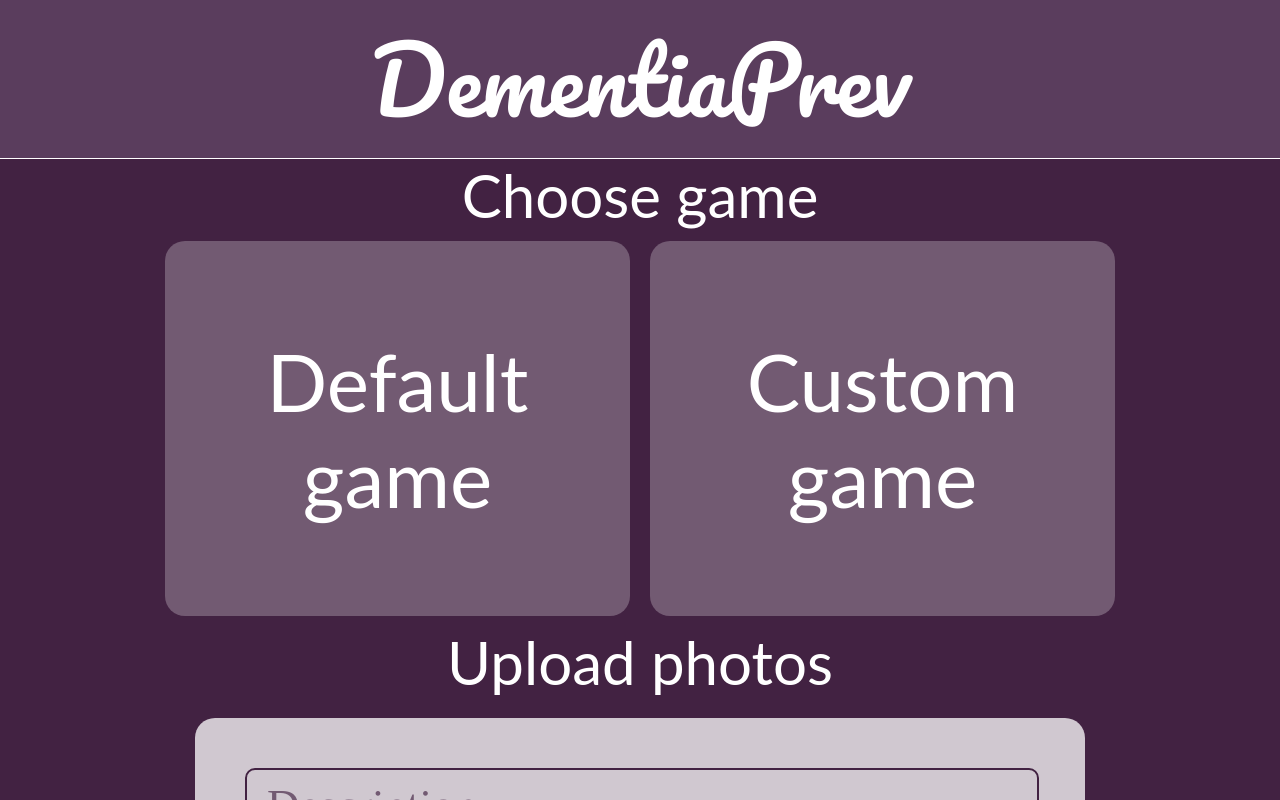
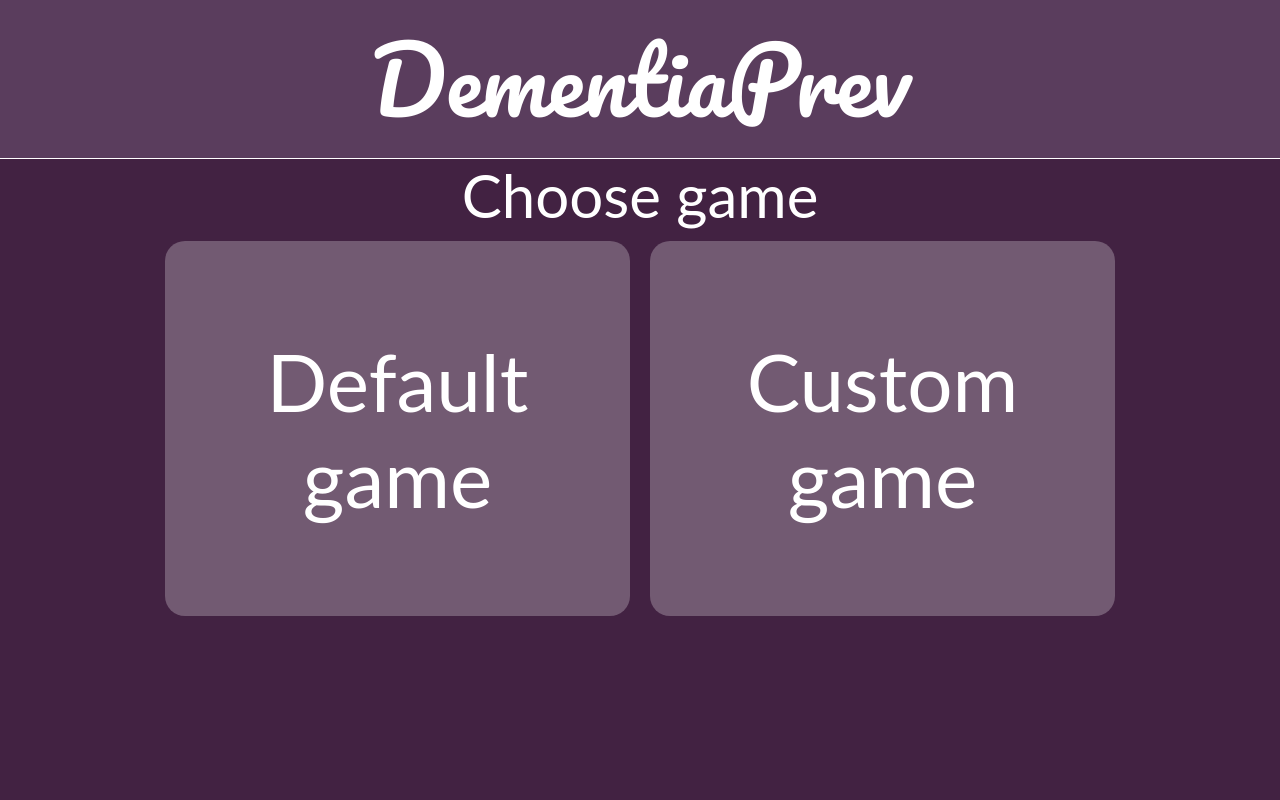
Before and after one commit to nkarinka001/dementia-prev, a React app: page /home in a window 1280 px wide. Shown: the top 800 px of the page. Built offline with nearby package versions, Linux system fonts and the light colour scheme.

Commit message:
added router

```diff
--- a/src/App.js
+++ b/src/App.js
@@ -2,15 +2,18 @@ import React, { Component } from 'react';
 import logo from './logo.svg';
 import styles from './App.module.scss';
 import Home from './components/Game/Home';
-import StartGame from './components/Game/StartGame';
-import { Switch, Route } from 'react-router-dom';
+import StartGame from './components/Game/StartGame/StartGame';
+import Guide from './components/Game/Guide/Guide';
+import { Switch, Route, Redirect } from 'react-router-dom';
 
 class App extends Component {
   render() {
     return (
       <Switch>
         <Route path='/home' component={Home} />
-        <Route path='/start-game' component={StartGame} />
+        <Route path='/start-game' render={() => {return(<Guide desc='Show this to your elderly friend' button='Start' />)}} />
+        <Route path='/create-game' render={() => {return(<StartGame title='Customize Game' left='Load existing game' right='Create new game' startGame={false}/>)}} />
+        <Route render={() => <Redirect to='/home' />} />
       </Switch>
     );
   }
--- a/src/components/Game/Guide/Guide.jsx
+++ b/src/components/Game/Guide/Guide.jsx
@@ -1,9 +1,14 @@
 import React from 'react';
 
 import styles from './Guide.module.scss';
+import style from '../Home/Home.module.scss';
+
+import Header from '../../Header/Header';
 
 function Guide(props) {
   return (
+    <div className={style['home-container']}>
+    <Header />
     <div className={styles['guide']}>
       <div>
         <div className={styles['guide-container']}>
@@ -16,6 +21,7 @@ function Guide(props) {
       </button>
       </div>
     </div>
+    </div>
   )
 }
 
--- a/src/components/Game/Home/Home.jsx
+++ b/src/components/Game/Home/Home.jsx
@@ -11,15 +11,15 @@ import EndGame from '../EndGame/EndGame';
 function Home() {
   return (
     <div className={styles['home-container']}>
-      <Header />
-      <StartGame title='Choose game' left='Default game' right='Custom game' />
-      <CreateGame />
+      {/* <Header /> */}
+      <StartGame title='Choose game' left='Default game' right='Custom game' startGame={true}/>
+      {/* <CreateGame />
       <Guide desc='Show this to your elderly friend' button='Start' />
       <Choose />
       <MidGame name='Mr. John' progress='60' realGame={true} />
       <MidGame name='Ms. Smith' realGame={false} />
       <MidGame name='Ms. Smith' realGame={false} first={true}/>
-      <EndGame />
+      <EndGame /> */}
     </div>
   )
 }
--- a/src/components/Game/StartGame/StartGame.jsx
+++ b/src/components/Game/StartGame/StartGame.jsx
@@ -1,13 +1,31 @@
 import React from 'react';
 import styles from './StartGame.module.scss';
+import { Link } from 'react-router-dom';
+
+import Header from '../../Header/Header';
 
 function StartGame(props) {
-
   return (
     <div className={styles['start-game']}>
+      <Header />
       <div className={styles['start-title']}>
         {props.title}
       </div>
+          {props.startGame && (
+          <div className={styles['btn-container']}>
+            <Link to="/start-game">
+              <button className={styles['game-button']}>
+                {props.left}
+              </button>
+            </Link>
+            <Link to="/create-game">
+              <button className={styles['game-button']}>
+                {props.right}
+              </button>
+            </Link>
+            </div>
+        )}
+        {!props.startGame && (
             <div className={styles['btn-container']}>
               <button className={styles['game-button']}>
                 {props.left}
@@ -16,7 +34,9 @@ function StartGame(props) {
                 {props.right}
               </button>
             </div>
+        )}
       </div>
+
   )
 }
 
```
Lines whose indentation alone changed are shown as unchanged.
